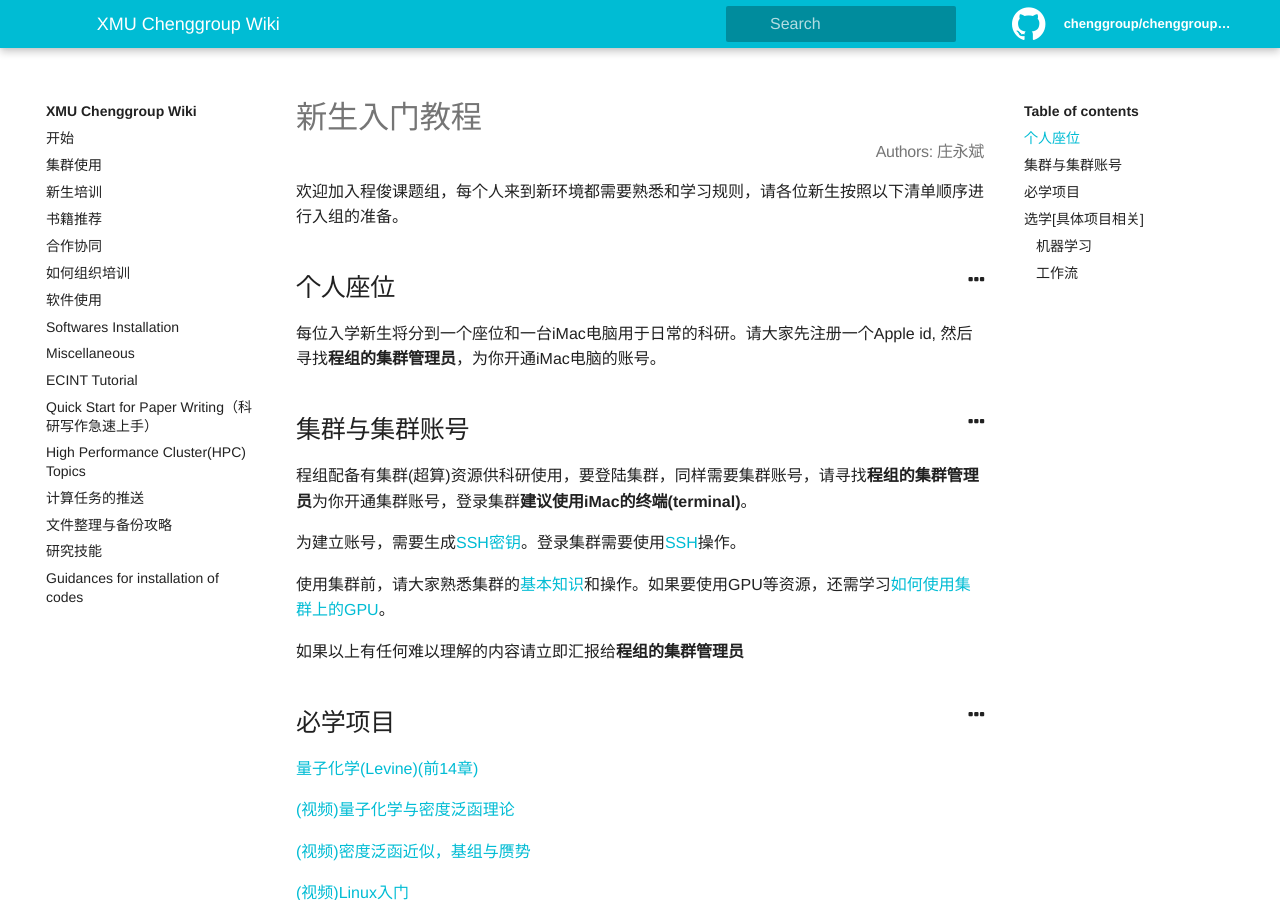
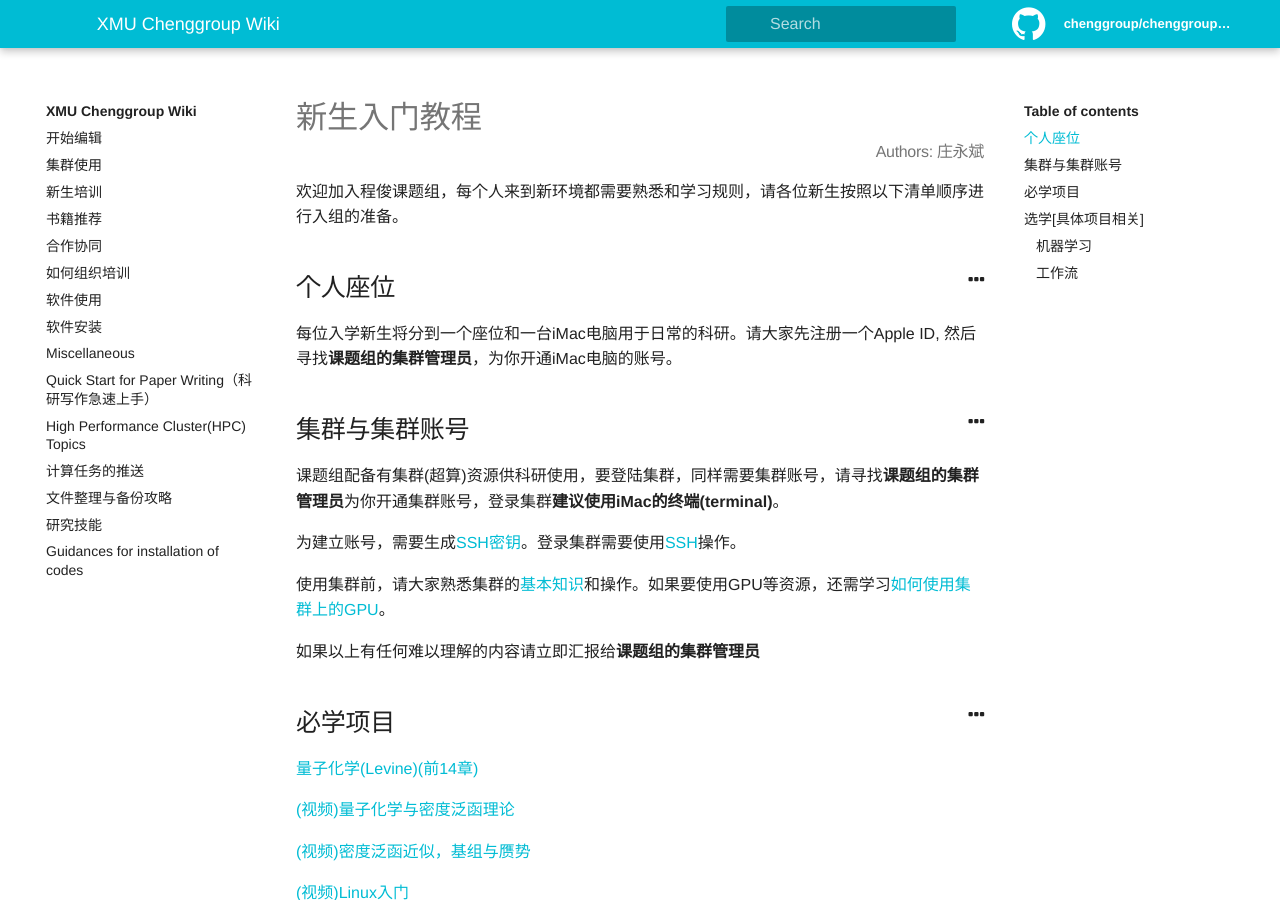
Before and after one commit to chenggroup/chenggroup.github.io, a Jekyll site: the page built from _wiki/新生培训/toc.md, in a window 1280 px wide and 900 px high. Built offline with Jekyll 4.4.1, drawn with Linux system fonts in a browser that asks for light colours.

Commit message:
modify links

```diff
--- a/_wiki/新生培训/toc.md
+++ b/_wiki/新生培训/toc.md
@@ -10,17 +10,17 @@
 
 ## 个人座位
 
-每位入学新生将分到一个座位和一台iMac电脑用于日常的科研。请大家先注册一个Apple id, 然后寻找**程组的集群管理员**，为你开通iMac电脑的账号。
+每位入学新生将分到一个座位和一台iMac电脑用于日常的科研。请大家先注册一个Apple ID, 然后寻找**课题组的集群管理员**，为你开通iMac电脑的账号。
 
 ## 集群与集群账号
 
-程组配备有集群(超算)资源供科研使用，要登陆集群，同样需要集群账号，请寻找**程组的集群管理员**为你开通集群账号，登录集群**建议使用iMac的终端(terminal)**。
+课题组配备有集群(超算)资源供科研使用，要登陆集群，同样需要集群账号，请寻找**课题组的集群管理员**为你开通集群账号，登录集群**建议使用iMac的终端(terminal)**。
 
 为建立账号，需要生成[SSH密钥]({{ site.baseurl }}/wiki/集群使用/cluster_usage#创建密钥对)。登录集群需要使用[SSH]({{ site.baseurl }}/wiki/集群使用/ssh_note)操作。
 
 使用集群前，请大家熟悉集群的[基本知识]({{ site.baseurl }}/wiki/集群使用/cluster_usage)和操作。如果要使用GPU等资源，还需学习[如何使用集群上的GPU]({{ site.baseurl }}/wiki/集群使用/gpu_usage)。
 
-如果以上有任何难以理解的内容请立即汇报给**程组的集群管理员**
+如果以上有任何难以理解的内容请立即汇报给**课题组的集群管理员**
 
 ## 必学项目
 
@@ -46,9 +46,9 @@
 
 [(视频)深度势能生成器: DP-GEN]({{ site.baseurl }}/wiki/新生培训/dpgen)
 
-[DeePMD-kit 使用入门]({{ site.baseurl }}/wiki/Softwares%20Usage/DeePMD-kit)
+[DeePMD-kit 使用入门]({{ site.baseurl }}{% link _wiki/软件使用/DeePMD-kit.md %})
 
-[DP-GEN使用入门]({{ site.baseurl }}/wiki/Softwares%20Usage/DP-GEN)
+[DP-GEN使用入门]({{ site.baseurl }}{% link _wiki/软件使用/DP-GEN.md %})
 
 ### 工作流
 
```
Also changed, not shown: _wiki/软件使用/DP-GEN.md (+1 -1 lines), .circleci/config.yml (deleted), .github/workflows/github-pages.yml (deleted), _wiki/开始编辑/howtodo.md (renamed from _wiki/开始/howtodo.md), _wiki/开始编辑/howtousenews.md (renamed from _wiki/开始/howtousenews.md), _wiki/软件使用/ECINT Tutorial/user.md (renamed from _wiki/ECINT Tutorial/user.md), _wiki/软件安装/cp2k-7.1.md (renamed from _wiki/Softwares Installation/cp2k-7.1.md), _wiki/软件安装/deepmd-kit_installation_104.md (renamed from _wiki/Softwares Installation/deepmd-kit_installation_104.md), _wiki/软件安装/deepmd-kit_installation_191.md (renamed from _wiki/Softwares Installation/deepmd-kit_installation_191.md), _wiki/软件安装/deepmd-kit_installation_51.md (renamed from _wiki/Softwares Installation/deepmd-kit_installation_51.md), _wiki/软件安装/deepmd-kit_installation_pc.md (renamed from _wiki/Softwares Installation/deepmd-kit_installation_pc.md), _wiki/软件安装/gcc.md (renamed from _wiki/Softwares Installation/gcc.md), 1 other file.
